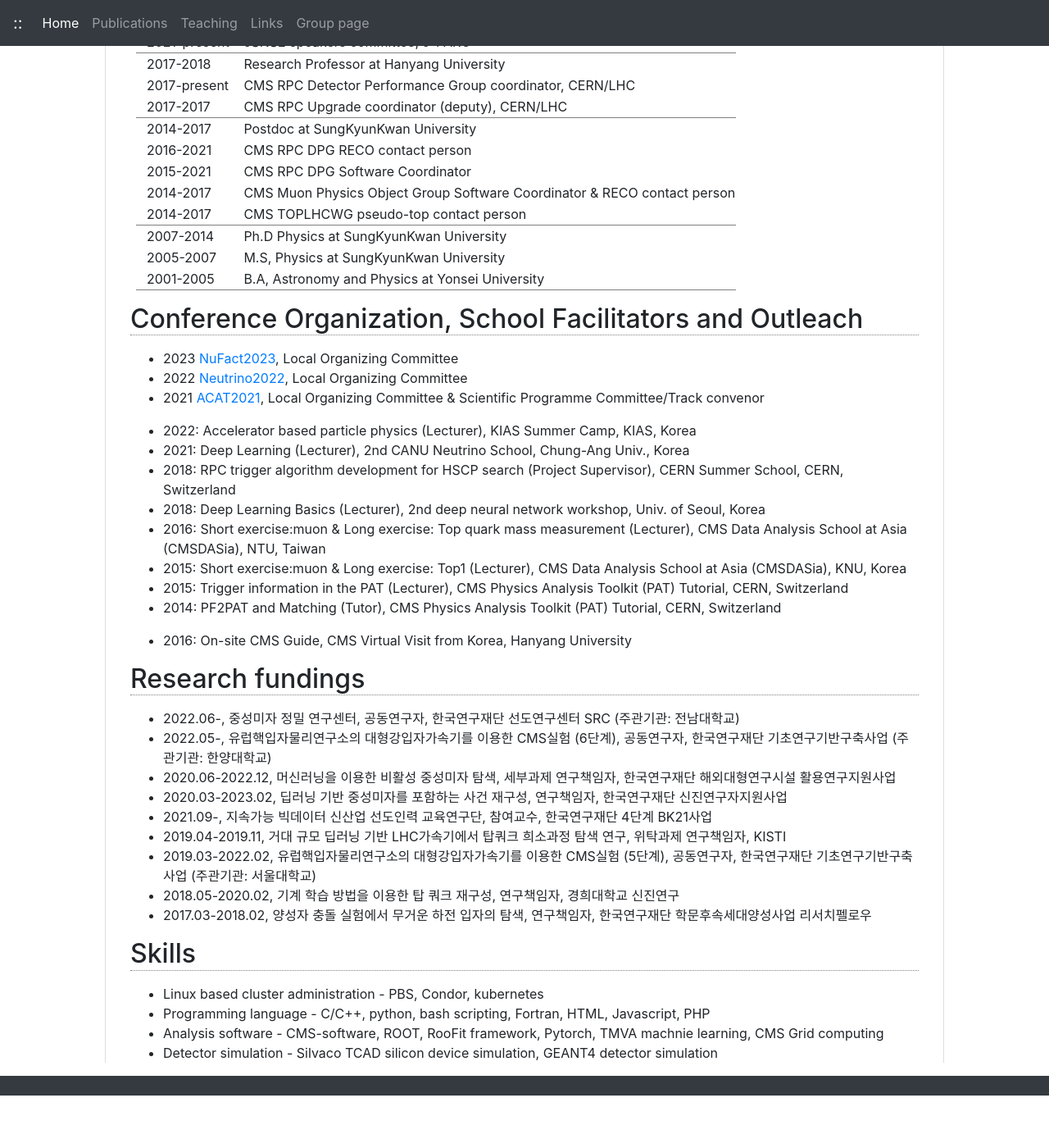
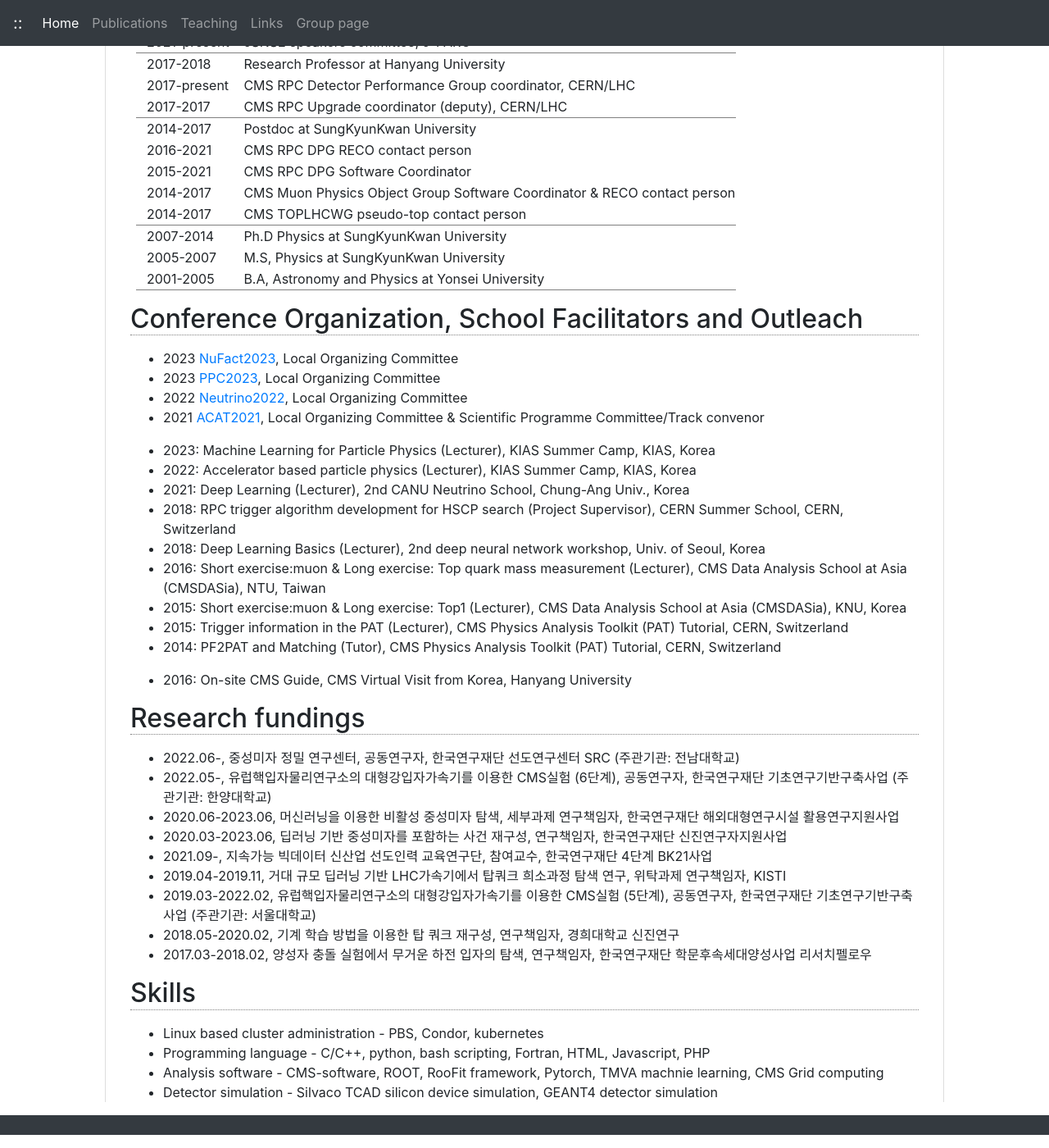
Before and after one commit to jhgoh/jhgoh.github.io, a Jekyll site: the page built from index.html, in a window 1280 px wide and 1400 px high, scrolled down 1071 px. Shown: the whole window at 82% size. Built offline with Jekyll 4.4.1, drawn with Linux system fonts in a browser that asks for light colours; nearby versions of some CDN libraries; before the commit the page ends 2423 px from its top, so only the background shows below that.

Commit message:
Update index.html

```diff
--- a/index.html
+++ b/index.html
@@ -103,10 +103,12 @@ table.cv-table tr.linebot {border-bottom:1px solid gray}
 <p>
 <ul>
   <li>2023 <a href="http://nufact2023.snu.ac.kr/committees/committees.html" title="The 24th International Workshop on Neutrinos from Accelerators">NuFact2023</a>, Local Organizing Committee</li>
+  <li>2023 <a href="https://indico.ibs.re.kr/event/540" title="PPC 2023: XVI International Conference on Interactions between Particle Physics and Cosmology">PPC2023</a>, Local Organizing Committee</li>
   <li>2022 <a href="https://neutrino2022.org/neutrino2022/neutrino2022#neu2022_com" title="XXX International Conference on Neutrino Physics and Astrophysics">Neutrino2022</a>, Local Organizing Committee</li>
   <li>2021 <a href="https://indico.cern.ch/event/855454/page/18622-acat-organization" title="20th International Workshop on Advanced Computing and Analysis Techniques in Physics Research">ACAT2021</a>, Local Organizing Committee & Scientific Programme Committee/Track convenor</li>
 </ul>
 <ul>
+  <li>2023: Machine Learning for Particle Physics (Lecturer), KIAS Summer Camp, KIAS, Korea</li>
   <li>2022: Accelerator based particle physics (Lecturer), KIAS Summer Camp, KIAS, Korea</li>
   <li>2021: Deep Learning (Lecturer), 2nd CANU Neutrino School, Chung-Ang Univ., Korea</li>
   <li>2018: RPC trigger algorithm development for HSCP search (Project Supervisor), CERN Summer School, CERN, Switzerland</li>
@@ -126,8 +128,8 @@ table.cv-table tr.linebot {border-bottom:1px solid gray}
 <ul>
   <li>2022.06-, 중성미자 정밀 연구센터, 공동연구자, 한국연구재단 선도연구센터 SRC (주관기관: 전남대학교)</li>
   <li>2022.05-, 유럽핵입자물리연구소의 대형강입자가속기를 이용한 CMS실험 (6단계), 공동연구자, 한국연구재단 기초연구기반구축사업 (주관기관: 한양대학교)</li>
-  <li>2020.06-2022.12, 머신러닝을 이용한 비활성 중성미자 탐색, 세부과제 연구책임자, 한국연구재단 해외대형연구시설 활용연구지원사업</li>
-  <li>2020.03-2023.02, 딥러닝 기반 중성미자를 포함하는 사건 재구성, 연구책임자, 한국연구재단 신진연구자지원사업</li>
+  <li>2020.06-2023.06, 머신러닝을 이용한 비활성 중성미자 탐색, 세부과제 연구책임자, 한국연구재단 해외대형연구시설 활용연구지원사업</li>
+  <li>2020.03-2023.06, 딥러닝 기반 중성미자를 포함하는 사건 재구성, 연구책임자, 한국연구재단 신진연구자지원사업</li>
   <li>2021.09-, 지속가능 빅데이터 신산업 선도인력 교육연구단, 참여교수, 한국연구재단 4단계 BK21사업</li>
   <li>2019.04-2019.11, 거대 규모 딥러닝 기반 LHC가속기에서 탑쿼크 희소과정 탐색 연구, 위탁과제 연구책임자, KISTI</li>
   <li>2019.03-2022.02, 유럽핵입자물리연구소의 대형강입자가속기를 이용한 CMS실험 (5단계), 공동연구자, 한국연구재단 기초연구기반구축사업 (주관기관: 서울대학교)</li>
```
